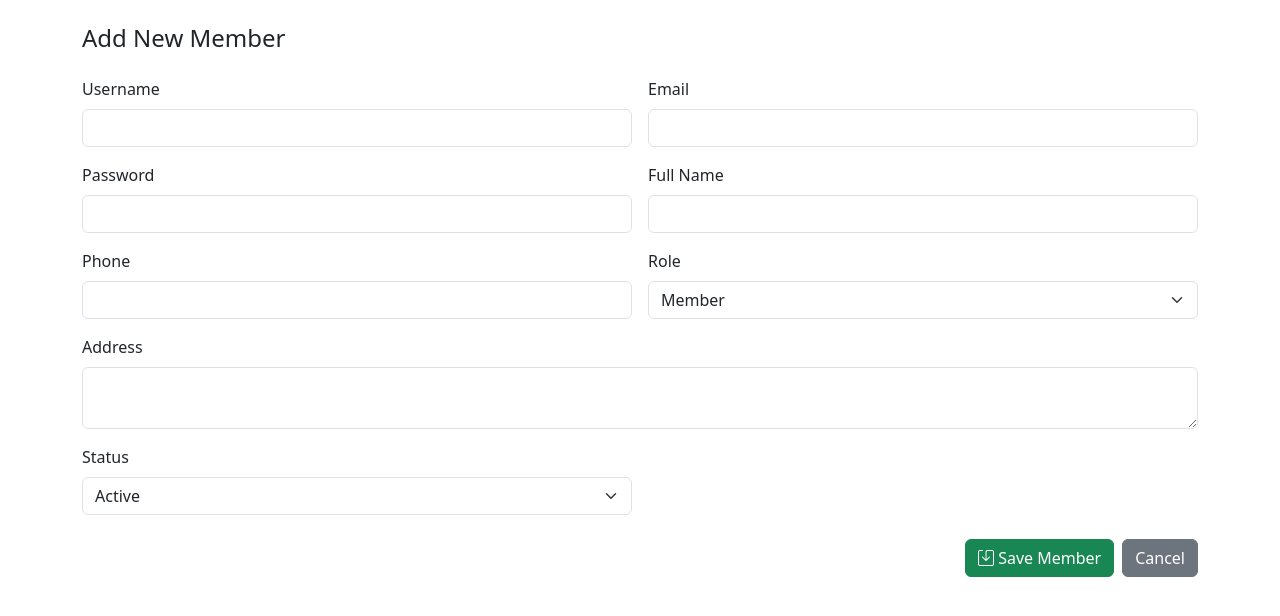
After one commit to Hothivai/MVC_G1-LIBRARY-MANAGE-SYSTEM, a PHP site: page /create.php in a window 1280 px wide. The commit adds this page. Shown: the top 616 px of the page. Run offline with PHP 8.4, Linux system fonts and the light colour scheme; some libraries are stand-ins or nearby versions.

Commit message:
add member

```diff
--- /dev/null
+++ b/app/views/admin/users/create.php
@@ -0,0 +1,82 @@
+<!DOCTYPE html>
+<html lang="en">
+<head>
+    <meta charset="UTF-8">
+    <title>Add Member | Admin</title>
+
+    <link href="https://cdn.jsdelivr.net/npm/bootstrap@5.3.3/dist/css/bootstrap.min.css" rel="stylesheet">
+    <link href="https://cdn.jsdelivr.net/npm/bootstrap-icons/font/bootstrap-icons.css" rel="stylesheet">
+    <link rel="stylesheet" href="/public/css/admin.css">
+</head>
+<body>
+
+<div class="container py-4">
+    <h4 class="mb-4">Add New Member</h4>
+
+    <form method="POST" action="index.php?action=admin_users_store">
+
+        <div class="row g-3">
+
+            <div class="col-md-6">
+                <label class="form-label">Username</label>
+                <input type="text" class="form-control" name="username" required>
+            </div>
+
+            <div class="col-md-6">
+                <label class="form-label">Email</label>
+                <input type="email" class="form-control" name="email" required>
+            </div>
+
+            <div class="col-md-6">
+                <label class="form-label">Password</label>
+                <input type="password" class="form-control" name="password" required>
+            </div>
+
+            <div class="col-md-6">
+                <label class="form-label">Full Name</label>
+                <input type="text" class="form-control" name="full_name" required>
+            </div>
+
+            <div class="col-md-6">
+                <label class="form-label">Phone</label>
+                <input type="text" class="form-control" name="phone">
+            </div>
+
+            <div class="col-md-6">
+                <label class="form-label">Role</label>
+                <select class="form-select" name="role">
+                    <option value="member">Member</option>
+                    <option value="admin">Admin</option>
+                </select>
+            </div>
+
+            <div class="col-12">
+                <label class="form-label">Address</label>
+                <textarea class="form-control" name="address"></textarea>
+            </div>
+
+            <div class="col-md-6">
+                <label class="form-label">Status</label>
+                <select class="form-select" name="status">
+                    <option value="active">Active</option>
+                    <option value="inactive">Inactive</option>
+                </select>
+            </div>
+
+        </div>
+
+        <div class="mt-4 d-flex justify-content-end gap-2">
+            <button type="submit" class="btn btn-success">
+                <i class="bi bi-save"></i> Save Member
+            </button>
+
+            <a href="index.php?action=admin_users_index" class="btn btn-secondary">
+         Cancel
+            </a>
+
+        </div>
+    </form>
+</div>
+
+</body>
+</html>
```
Also changed, not shown: app/controllers/UserController.php (+40 -0 lines), app/models/User.php (+21 -0 lines), app/views/admin/dashboard/index.php (+6 -5 lines), app/views/admin/users/index.php (+8 -3 lines), public/index.php (+8 -4 lines).
